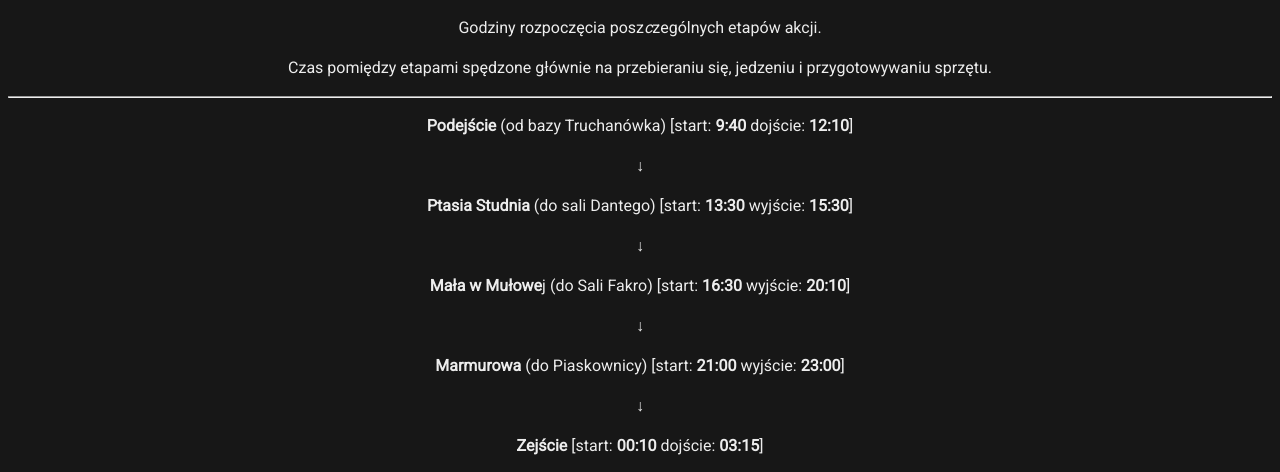
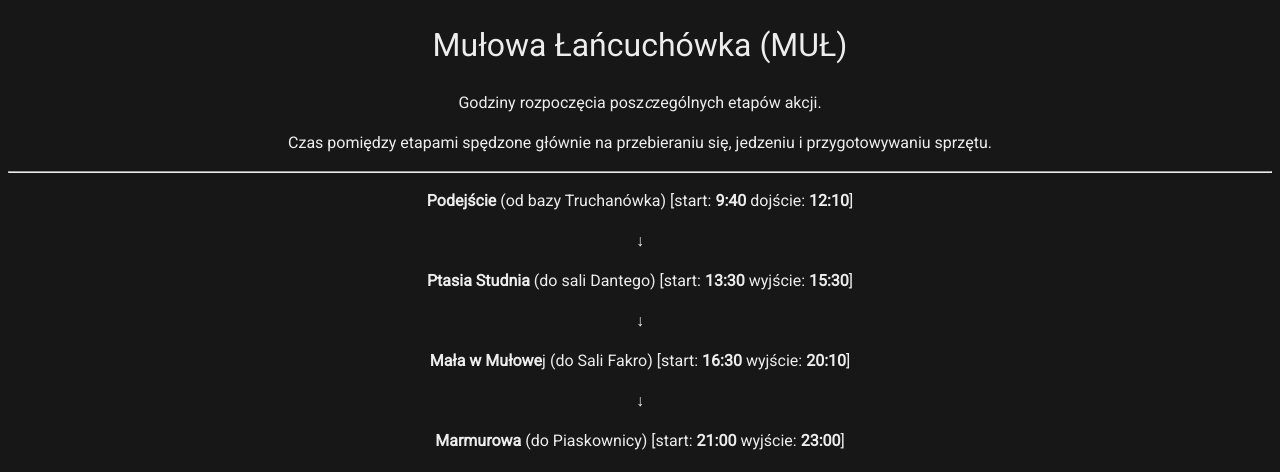
Before and after one commit to dziury/szkice, a Jekyll site: the page built from Relacje/MUŁ - Mułowa Łańcuchówka.md, in a window 1280 px wide, cut to the strip 0-472 px from the top of the page. Built offline with Jekyll 4.4.1, drawn with Linux system fonts in a browser that asks for light colours; our own code applies the rules of GitHub Pages for plain Markdown files.

Commit message:
tilte added

```diff
--- a/Relacje/MUŁ - Mułowa Łańcuchówka.md
+++ b/Relacje/MUŁ - Mułowa Łańcuchówka.md
@@ -1,3 +1,7 @@
+# Mułowa Łańcuchówka (MUŁ)
+
+
+
 Godziny rozpoczęcia posz*c*zególnych etapów akcji.
 
 Czas pomiędzy etapami spędzone głównie na przebieraniu się, jedzeniu i przygotowywaniu sprzętu.
```
Also changed, not shown: Relacje/mul-2.png (added).
